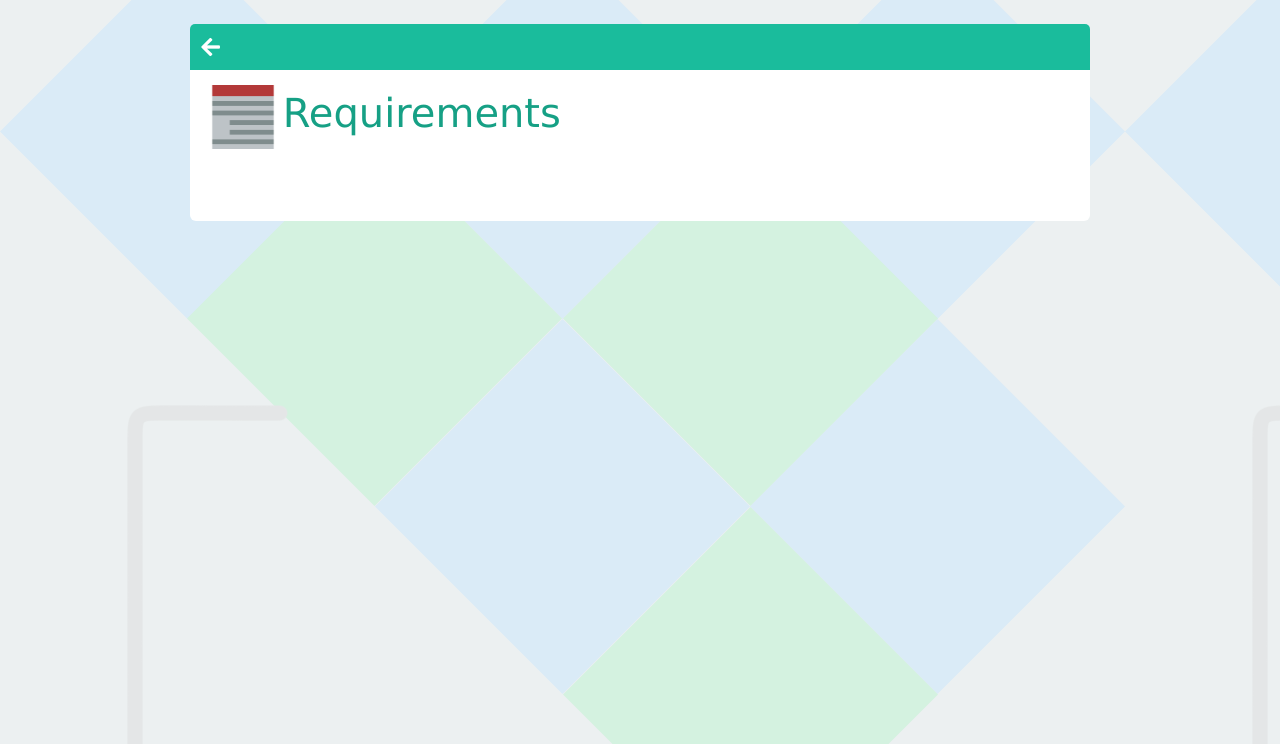
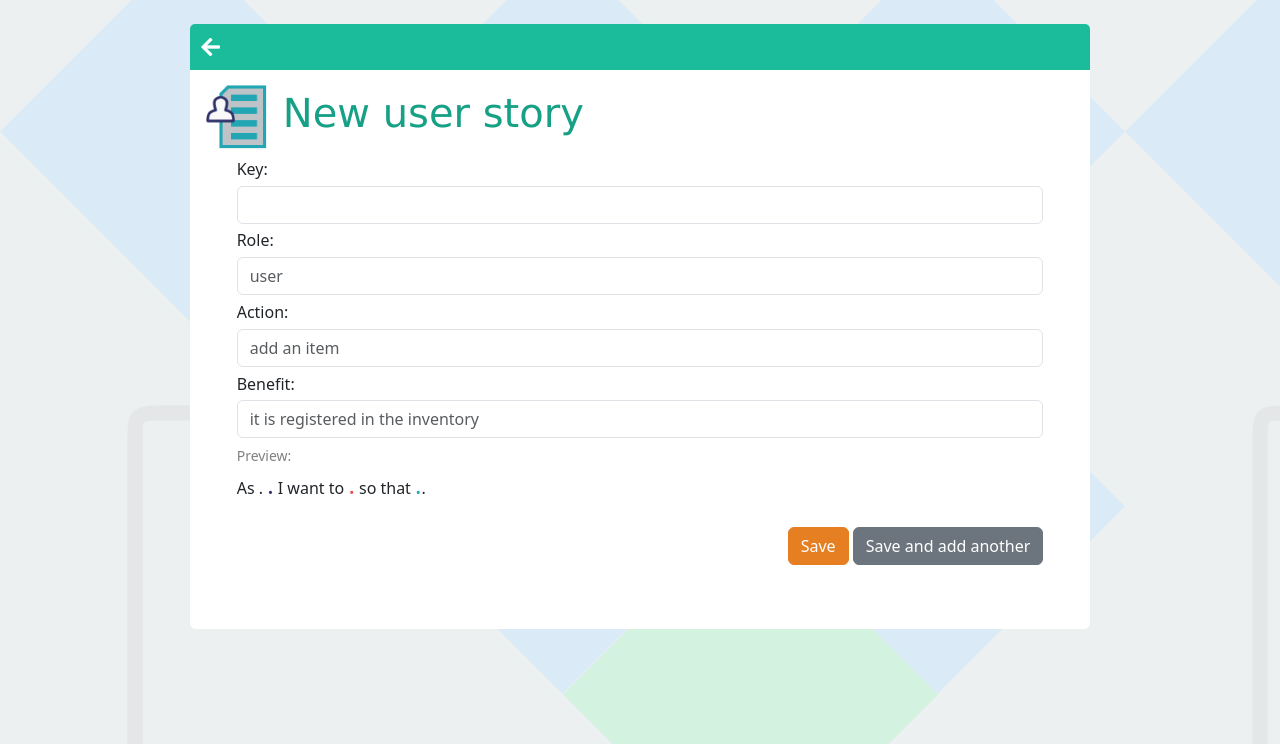
Before and after one commit to RiaJ16/tracequal, a Django app: template templates/add_user_story.html in a window 1280 px wide. Shown: the part 56-800 px from the top of the page. Run offline with Django 5.2, Linux system fonts and the light colour scheme; the template is opened without the code that fills it: values that come from a table or form of the project are taken from there, others are empty; tables that the repository leaves empty hold one stand-in row (values such as "Sample post").

Commit message:
Add UserStory

```diff
--- /dev/null
+++ b/api/forms.py
@@ -0,0 +1,38 @@
+from django import forms
+from .models import Project, UserStory
+
+
+class UserStoryForm(forms.ModelForm):
+    class Meta:
+        model = UserStory
+        fields = ['project', 'key', 'role', 'actn', 'benefit']
+        widgets = {
+            'key': forms.TextInput(attrs={
+                'id': 'key',
+                'class': 'form-control',
+                'type': 'number',
+            }),
+            'role': forms.TextInput(attrs={
+                'id': 'role',
+                'class': 'form-control role',
+                'placeholder': 'user',
+            }),
+            'actn': forms.TextInput(attrs={
+                'id': 'action',
+                'class': 'form-control action',
+                'placeholder': 'add an item',
+            }),
+            'benefit': forms.TextInput(attrs={
+                'id': 'benefit',
+                'class': 'form-control benefit',
+                'placeholder': 'it is registered in the inventory',
+            }),
+        }
+        labels = {
+            'actn': 'Action',
+        }
+
+    def __init__(self, *args, **kwargs):
+        super().__init__(*args, **kwargs)
+        self.fields['project'] = forms.ModelChoiceField(
+            queryset=Project.objects.all(), widget=forms.HiddenInput())
--- a/templates/add_user_story.html
+++ b/templates/add_user_story.html
@@ -9,8 +9,9 @@
 {% endblock title %}
 
 {% block links %}
-    <script src="{% static 'js/script.js' %}"></script>
+    <script src="{% static 'js/add_user_story.js' %}"></script>
     <link href="{% static 'styles.css' %}" rel="stylesheet">
+    <link href="{% static 'user_stories.css' %}" rel="stylesheet">
     <link rel="stylesheet" href="https://cdnjs.cloudflare.com/ajax/libs/font-awesome/5.15.3/css/all.min.css">
 {% endblock links %}
 
@@ -19,15 +20,40 @@
     <div id="responsive-container" class="list-group container artifacts_container">
         <div class="tq-backbar">
             <div class="row align-items-center">
-                <div class="col-1 tq-back"><a href="{% url 'project'%}"><i class="fas fa-arrow-left fa-lg fa-inverse"></i></a></div>
+                <div class="col-1 tq-back"><a href="{% url 'user_stories'%}"><i class="fas fa-arrow-left fa-lg fa-inverse"></i></a></div>
             </div>
         </div>
         <div class="d-flex align-items-center">
             <div>
-                <img src="{% static 'icons/icon-requirements.png' %}" alt="Custom Icon" class="icon img-fit"/>
+                <img src="{% static 'icons/icon-user_story.png' %}" alt="Custom Icon" class="icon img-fit"/>
             </div>
             <div class="ml-3">
-                <h1>Requirements</h1>
+                <h1>New user story</h1>
+            </div>
+        </div>
+        <form id="form" method="post" class="form container">
+            {% csrf_token %}
+            {{ form }}
+            <small>Preview:</small>
+            <div class="ml-3">As <span id="article_p">.</span>
+                <span id="role_p" class="field role">.</span>
+                I want to <span id="action_p" class="field action">.</span>
+                so that <span id="benefit_p" class="field benefit">.</span>.
+            </div>
+            <br>
+            <div id="buttons">
+                <button type="submit" class="btn btn-accent">Save</button>
+                <button type="button" class="btn btn-secondary" id="add_another">Save and add another</button>
+            </div>
+        </form>
+        <div class="custom-alert success">
+            <div class="alert alert-success fade show" role="alert">
+                El artefacto se agregó con éxito.
+            </div>
+        </div>
+        <div class="custom-alert failure">
+            <div class="alert alert-danger fade show" role="alert">
+                Revisa que todos los campos hayan sido llenados correctamente.
             </div>
         </div>
     </div>
--- a/templates/code.html
+++ b/templates/code.html
@@ -32,9 +32,8 @@
         {% if code_artifacts %}
             {% for code_artifact in code_artifacts %}
                 <div class="list-group-item list-group-item-action artifact">
+                    <small class="key">{{ prefix }}{{ code_artifact.key|stringformat:"02d" }}</small>
                     <small class="date">{{ code_artifact.date|date:"F j, Y h:i A" }}</small>
-                    <i class="fas fa-trash"></i>
-                    <i class="fas fa-edit"></i>
                     <div class="d-flex align-items-center">
                         <div class="number">{{ forloop.counter }}</div>
                         <div class="ml-3">{{ code_artifact.name }}</div>
@@ -42,6 +41,8 @@
                             {% if code_artifact.document %}
                                 <a href="{{ code_artifact.document }}" target="_blank"><i class="fas fa-external-link-alt"></i></a>
                             {% endif %}
+                            <i class="fas fa-edit"></i>
+                            <i class="fas fa-trash"></i>
                         </div>
                     </div>
                 </div>
--- a/templates/design.html
+++ b/templates/design.html
@@ -32,15 +32,16 @@
         {% if design_artifacts %}
             {% for design_artifact in design_artifacts %}
                 <div class="list-group-item list-group-item-action artifact">
+                    <small class="key">{{ prefix }}{{ design_artifact.key|stringformat:"02d" }}</small>
                     <small class="date">{{ design_artifact.date|date:"F j, Y h:i A" }}</small>
-                    <i class="fas fa-trash"></i>
-                    <i class="fas fa-edit"></i>
                     <div class="d-flex align-items-center">
                         <div class="number">{{ forloop.counter }}</div>
                         <div class="ml-3">{{ design_artifact.name }}</div>
                         <div class="icons">
                             <a href="#" class="diagram_button" data-rel="{{ design_artifact.diagram.url }}"><i class="fas fa-image"></i></a>
                             <a href="{{ design_artifact.document }}" target="_blank"><i class="fas fa-external-link-alt"></i></a>
+                            <i class="fas fa-edit"></i>
+                            <i class="fas fa-trash"></i>
                         </div>
                     </div>
                 </div>
--- a/templates/tests.html
+++ b/templates/tests.html
@@ -34,9 +34,8 @@
         {% if tests %}
             {% for test in tests %}
                 <div class="list-group-item list-group-item-action artifact" data-id="{{ forloop.counter }}">
+                    <small class="key">{{ prefix }}{{ test.key|stringformat:"02d" }}</small>
                     <small class="date">{{ test.date|date:"F j, Y h:i A" }}</small>
-                    <i class="fas fa-trash"></i>
-                    <i class="fas fa-edit"></i>
                     <div class="d-flex align-items-center">
                         <div class="number">{{ forloop.counter }}</div>
                         <div class="d-flex flex-column" style="position: relative;">
@@ -75,6 +74,8 @@
                             {% if test.document %}
                                 <a href="{{ test.document }}" target="_blank"><i class="fas fa-external-link-alt"></i></a>
                             {% endif %}
+                            <i class="fas fa-edit"></i>
+                            <i class="fas fa-trash"></i>
                         </div>
                     </div>
                 </div>
--- a/tracequal/settings.py
+++ b/tracequal/settings.py
@@ -40,6 +40,7 @@ INSTALLED_APPS = [
     'django.contrib.messages',
     'django.contrib.staticfiles',
     'api',
+    'django_extensions',
 ]
 
 MIDDLEWARE = [
--- /dev/null
+++ b/webresources/js/add_user_story.js
@@ -0,0 +1,56 @@
+$(document).ready(function(){
+    $('.role').on('input', function(){
+        let input = $(this).val()
+        $('#role_p').html(input);
+        $('#article_p').html(determine_article(input));
+    });
+    $('.action').on('input', function(){
+        let input = $(this).val()
+        $('#action_p').html(input);
+    });
+    $('.benefit').on('input', function(){
+        let input = $(this).val();
+        $('#benefit_p').html(input);
+    });
+    $('#add_another').click(function(){
+        let my_form = $('#form');
+        let data = my_form.serialize();
+        $.ajax({
+            type: 'POST',
+            url: '',
+            data: data,
+            success: function(response){
+                alert_appear('.custom-alert.success', 2000);
+                my_form[0].reset();
+                let key_field = $('#key');
+                console.log(key_field.attr('value'))
+                let new_max= parseInt(key_field.val()) + 1
+                console.log(new_max);
+                key_field.attr('value', new_max);
+                key_field.attr('min', new_max);
+                $('#role_p').html('.');
+                $('#action_p').html('.');
+                $('#benefit_p').html('.');
+            },
+            error: function(error){
+                alert_appear('.custom-alert.failure', 1500);
+            }
+        });
+    });
+});
+
+function alert_appear(selector, ms){
+    let alert = $(selector);
+    alert.fadeIn();
+    setTimeout(function(){
+        alert.fadeOut();
+    }, ms);
+}
+
+function determine_article(user_input){
+    let vowels = ['a', 'e', 'i', 'o'];
+    if(vowels.some(vowel => user_input.toLowerCase().startsWith(vowel)))
+        return "an";
+    else
+        return"a";
+}
--- a/webresources/js/design.js
+++ b/webresources/js/design.js
@@ -3,7 +3,7 @@ $(document).ready(function(){
         event.preventDefault(); // Prevent the default behavior of the link
         let img_url = $(this).attr('data-rel');
         let container = $("#floating-container");
-        container.html("<img src='" + img_url + "' alt='description' />")
+        container.html("<a href='" + img_url + "' target='_blank'><img src='" + img_url + "' alt='description' /></a>");
         if (container.is(':hidden')){
             container.fadeIn();
         }
--- a/webresources/js/script.js
+++ b/webresources/js/script.js
@@ -1,4 +1,5 @@
-$(document).ready(function() {
+$(document).ready(function(){
+
     $('.extra').on('click', function(event) {
         let id = $(this).data('id');
         let to_hide = $('#hidden_block_' + id);
--- a/webresources/styles.css
+++ b/webresources/styles.css
@@ -187,3 +193,66 @@ a{
 .extra:hover{
     cursor: pointer;
 }
+
+.btn-accent{
+    color: white;
+    background-color: #e67e22;
+    border-color: #e67e22;
+}
+
+.btn-accent:hover{
+    color: white;
+    background-color: #d35400;
+    border-color: #d35400;
+}
+
+.btn.btn-accent:active{
+    color: white;
+    background-color: #b74b04;
+    border-color: #b74b04;
+}
+
+#buttons{
+    float: right;
+}
+
+.key{
+    color: #16a085;
+    font-weight: bold;
+    position: absolute;
+    left: 1em;
+    top: 0;
+}
+
+.custom-alert{
+    position: fixed;
+    display: none;
+    top: 50%;
+    left: 50%;
+    transform: translate(-50%, -50%);
+    padding: .7em .7em 0 .7em;
+    box-shadow: 0 0 0.5em rgba(0,0,0,0.5);
+    z-index: 1;
+    border-radius: 5px;
+}
+
+.custom-alert.success{
+    background-color: #1fa5b2;
+}
+
+.custom-alert.failure{
+    background-color: #c0392b;
+}
+
+@media (max-width: 768px) {
+    .icons {
+        font-size: 25pt;
+    }
+    .artifact{
+        padding-bottom: 4em;
+    }
+}
+
+.form-control{
+    margin: 0.3em 0;
+}
--- a/webresources/user_stories.css
+++ b/webresources/user_stories.css
@@ -2,7 +2,7 @@
     font-size: 1.5em;
 }
 
-.user{
+.role{
     color: #30336b;
 }
 
@@ -10,6 +10,6 @@
     color: #eb4d4b;
 }
 
-.purpose{
+.benefit{
     color: #22a6b3;
 }
```
Also changed, not shown: other parts of webresources/styles.css (+20 -14 lines), api/add.py (+25 -5 lines), api/models.py (+24 -7 lines), api/views.py (+60 -31 lines), templates/requirements.html (+8 -7 lines), templates/user_stories.html (+8 -5 lines), webresources/design.css (+8 -1 lines), api/edit.py (added).
